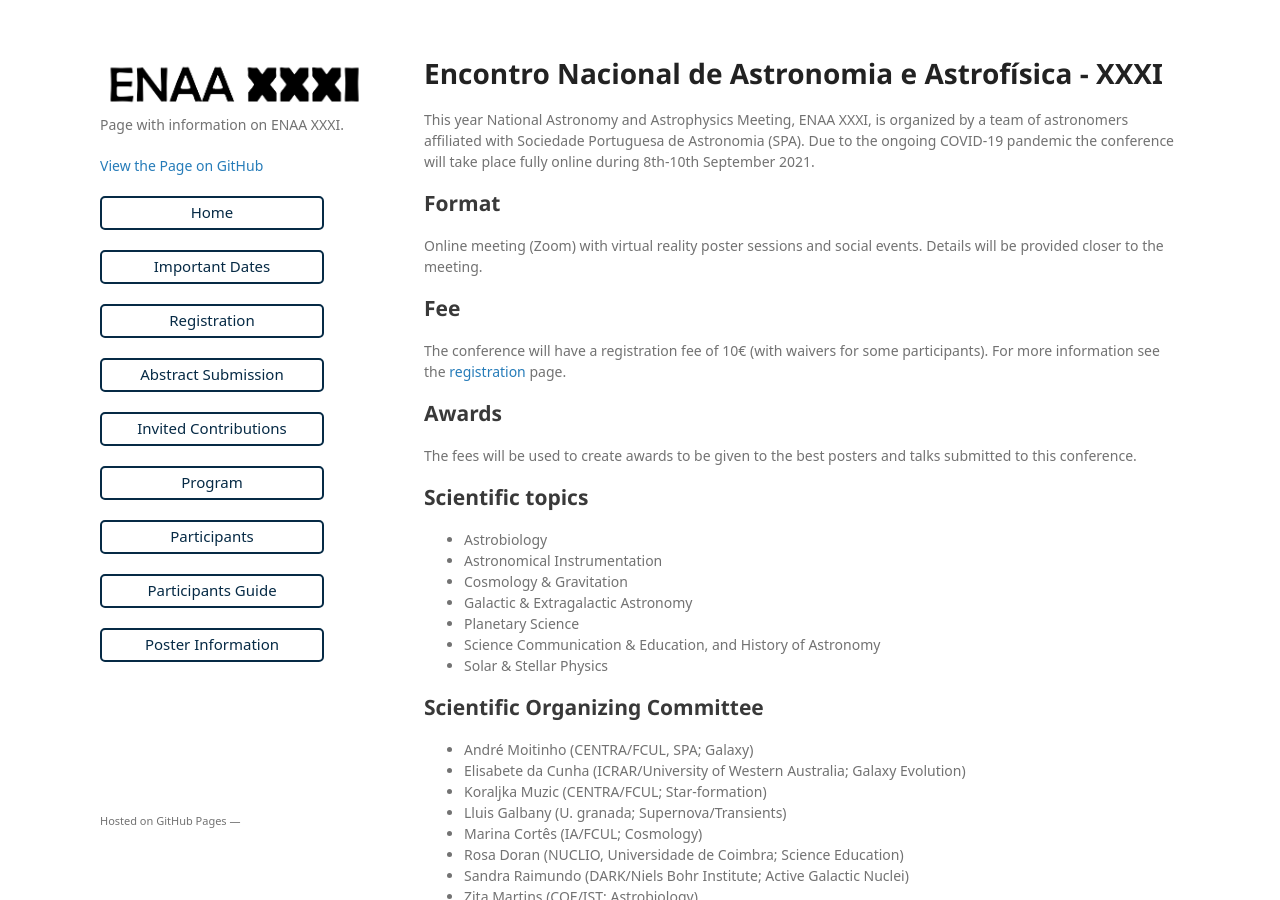
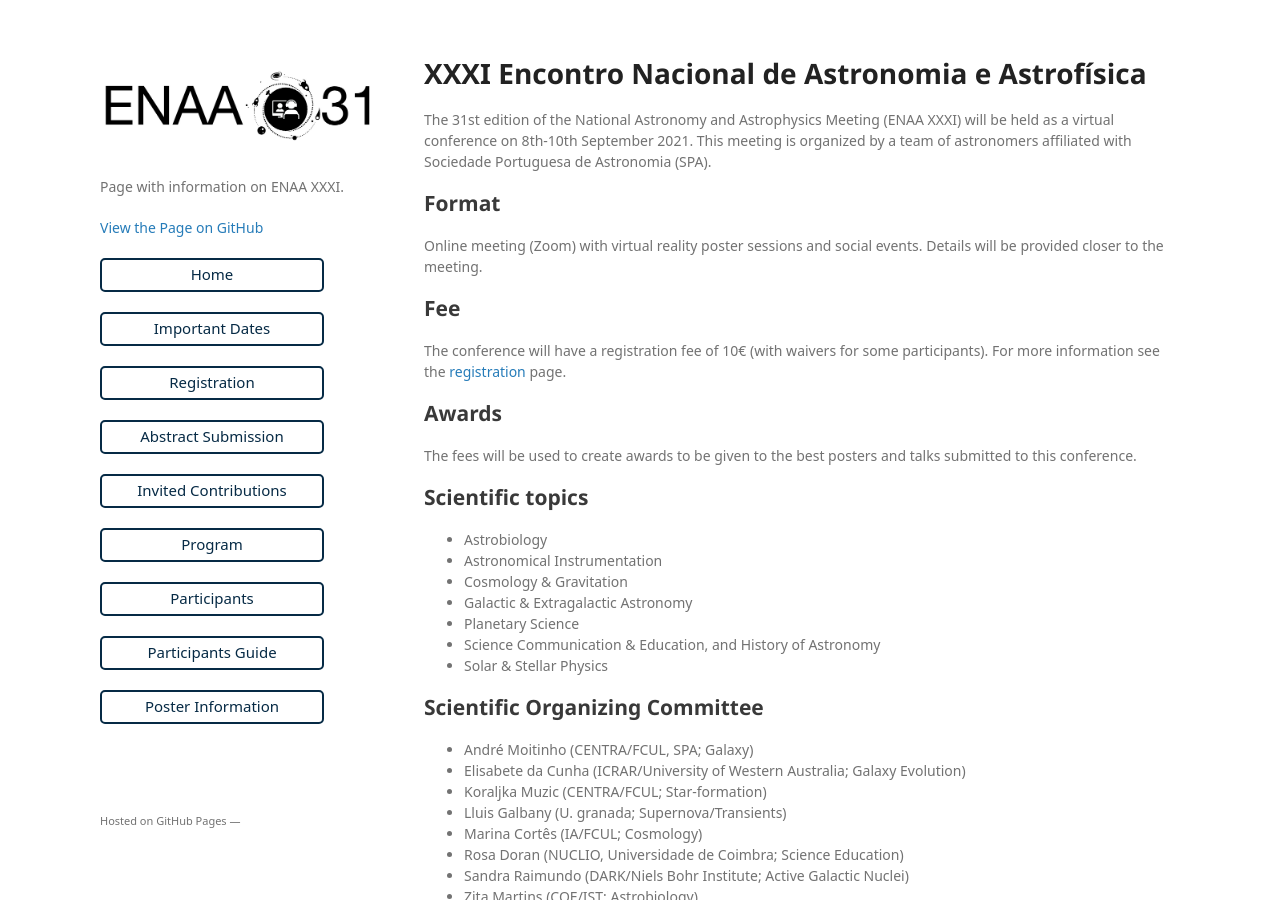
Before and after one commit to ENAAXXXI/ENAAXXXI.github.io, a Jekyll site: the page built from index.md, in a window 1280 px wide and 900 px high. Built offline with Jekyll 4.4.1, drawn with Linux system fonts in a browser that asks for light colours; some web fonts are replaced; our own code applies the rules of GitHub Pages for plain Markdown files.

Commit message:
updated banner

```diff
--- a/_config.yml
+++ b/_config.yml
@@ -1,5 +1,5 @@
 title:
-logo: /assets/images/banner.png
+logo: /assets/images/banner.jpeg
 description: Page with information on ENAA XXXI.
 show_downloads: false
 google_analytics:
--- a/index.md
+++ b/index.md
@@ -1,6 +1,7 @@
-# Encontro Nacional de Astronomia e Astrofísica - XXXI
+# XXXI Encontro Nacional de Astronomia e Astrofísica
 
-This year National Astronomy and Astrophysics Meeting, ENAA XXXI, is organized by a team of astronomers affiliated with Sociedade Portuguesa de Astronomia (SPA). Due to the ongoing COVID-19 pandemic the conference will take place fully online during 8th-10th September 2021.
+The 31st edition of the National Astronomy and Astrophysics Meeting (ENAA XXXI) will be held as a virtual conference on 8th-10th September 2021. This meeting
+is organized by a team of astronomers affiliated with Sociedade Portuguesa de Astronomia (SPA).
 
 ## Format
 Online meeting (Zoom) with virtual reality poster sessions and social events. Details will be provided closer to the meeting.
```
Also changed, not shown: assets/images/banner.jpeg (added), assets/images/old_banner.png (renamed from assets/images/banner.png).
